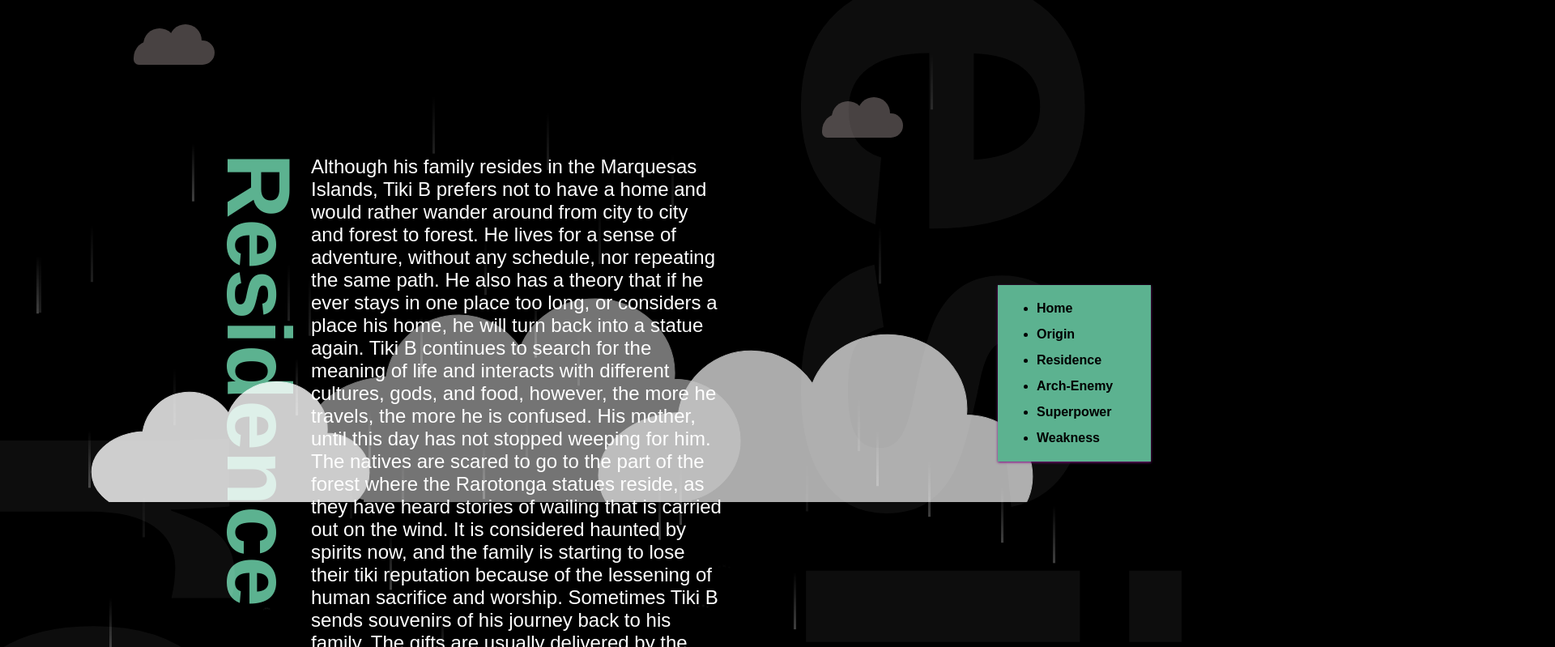
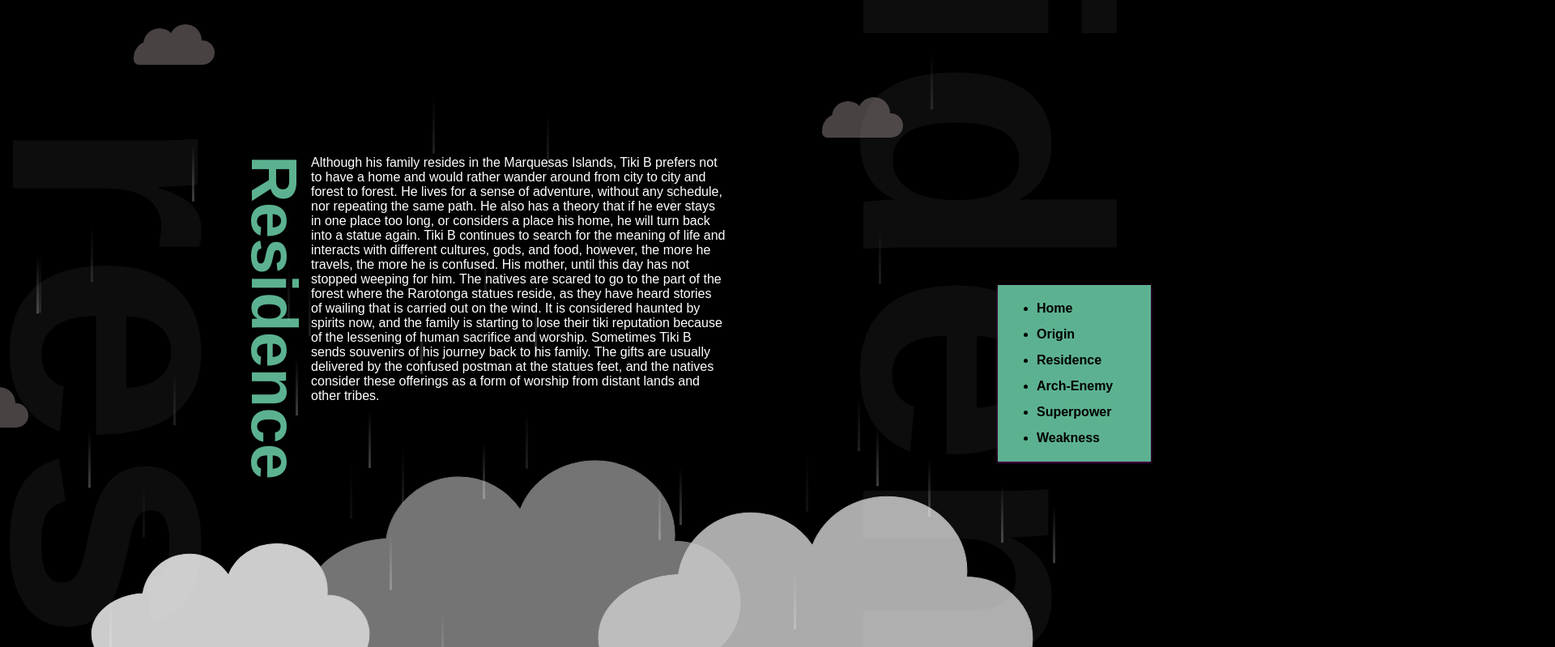
Before and after one commit to kmills02/HeroFinal, a plain HTML site: page city-of-residence.html in a window 1280 px wide. Shown: the top 799 px of the page at 81% size, 1920 px wide, since content can reach past the window. Drawn offline with nearby package versions, Linux system fonts and the light colour scheme.

Commit message:
changed sizing
because i was an idiot and was zoomed in

```diff
--- a/css/style.css
+++ b/css/style.css
@@ -129,17 +129,17 @@ p {
   color: white;
   margin: 0 auto;
   margin-top: 15%;
-  font-size: 1.5em;
+  font-size: 1em;
 }
 
 h3 {
   display: inline-block;
   color: #5cb290;
-  font-size: 7em;
+  font-size: 5em;
   transform: rotate(90deg);
   transform-origin: left top 0;
   position: absolute;
-  top: -115px;
+  top: -80px;
   left: 30%;
 }
 
@@ -148,9 +148,9 @@ div.bigword {
   /* transform-origin: left top 0; */
   color: white;
   opacity: 0.05;
-  font-size: 40em;
+  font-size: 27em;
   position: absolute;
-  top: -10%;
+  top: -5%;
   left: -37%;
   width: 100%;
   text-align: center;
@@ -161,7 +161,7 @@ div.bigworddown {
   /* transform-origin: left top 0; */
   color: white;
   opacity: 0.05;
-  font-size: 40em;
+  font-size: 27em;
   position: absolute;
   top: -110%;
   right: -45%;
@@ -174,7 +174,7 @@ div.middle {
 }
 
 #tiki {
-  transform: scale(4.9);
+  transform: scale(3.3);
   margin-bottom: 10%;
   margin-left: -25%;
 }
@@ -219,7 +219,7 @@ div.footer {
 div.footersuper {
   position: absolute;
   width: 40%;
-  height: 15em;
+  height: 10em;
   left: 55%;
   bottom: 0;
   display: flex;
@@ -229,7 +229,7 @@ div.footersuper {
 div.footersupergrass {
   position: absolute;
   width: 100%;
-  height: 50em;
+  height: 32em;
   left: -3%;
   bottom: -5%;
   display: flex;
@@ -250,7 +250,7 @@ div.footersuperorigin {
 div.footersuperbeer {
 	position: absolute;
 	width: 40%;
-	height: 30em;
+	height: 15em;
 	left: 55%;
 	bottom: 0;
 	display: flex;
@@ -384,8 +384,8 @@ h1 {
 div.footersupercloud {
   position: absolute;
   width: 100%;
-  height: 40em;
-  bottom: 20%;
+  height: 30em;
+  bottom: 15%;
   left: 40% display: flex;
   flex-direction: column;
   opacity: 0.8;
```
